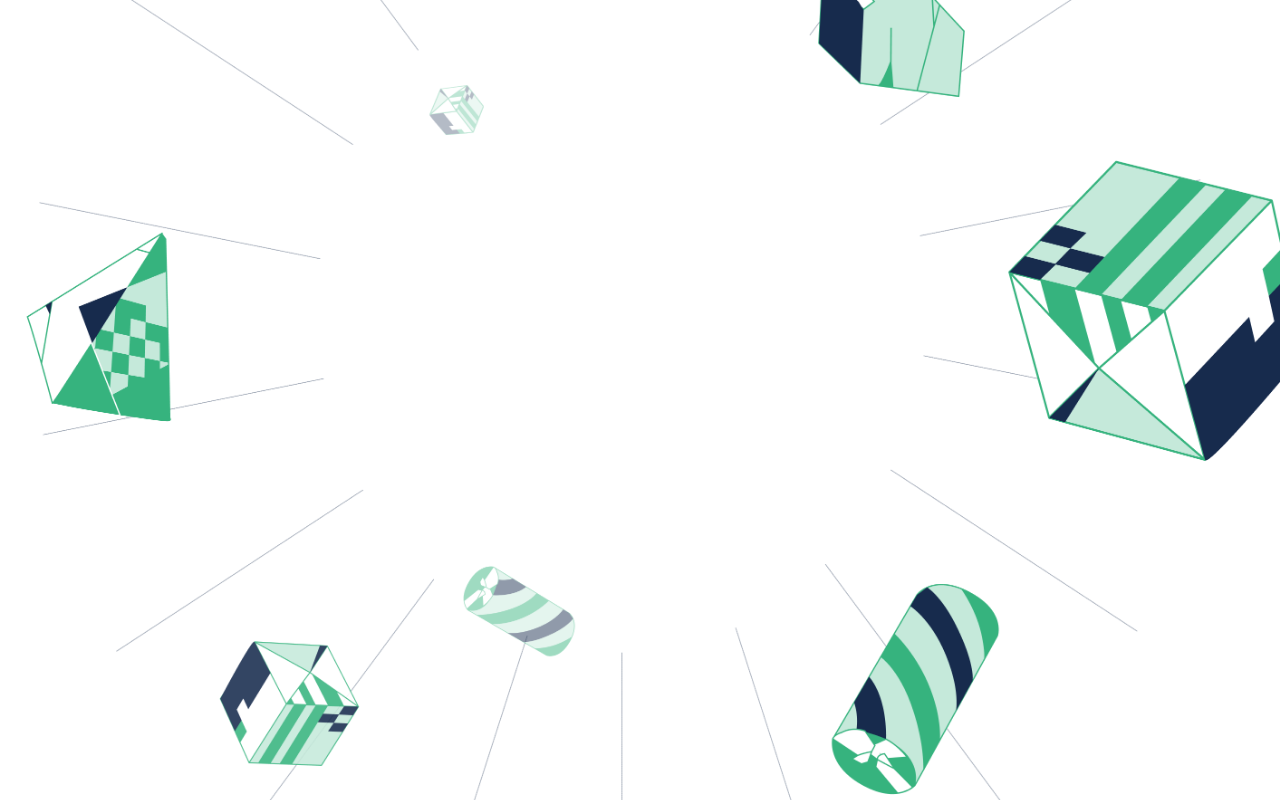
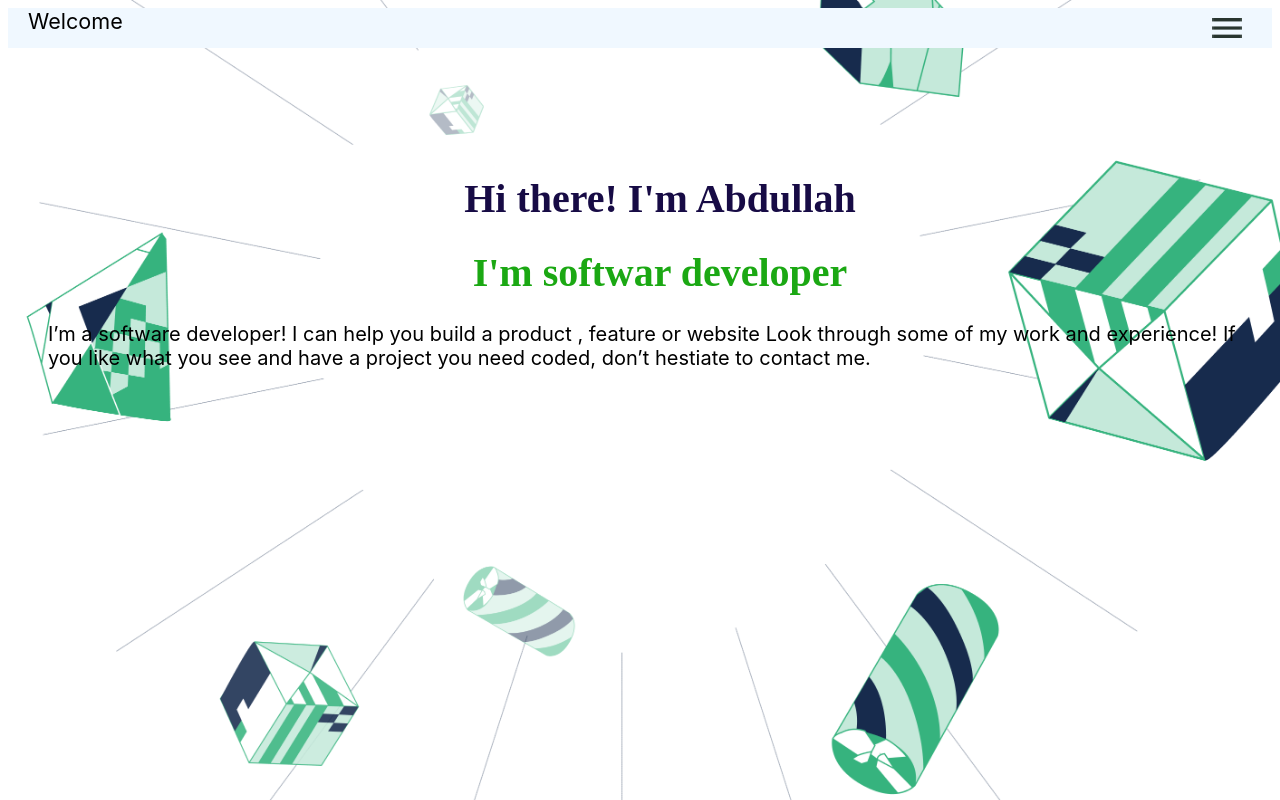
Before and after one commit to OnlyUnknown/portfolio-mobile-first, a plain HTML site: page The-page.html in a window 1280 px wide. Drawn offline with Linux system fonts and the light colour scheme.

Commit message:
Addedm Navbar

```diff
--- a/Style.css
+++ b/Style.css
@@ -2,3 +2,58 @@ body {
     background-image:url(Header-pic.png) ;
     background-size: cover;
 }
+.container {
+
+}
+header{
+
+    background-color: aliceblue;
+
+    height: 40px;
+
+}
+.navbar  {
+   font-size: large;
+
+}
+.logo{
+    font-family: 'inter';
+    font-style: normal;
+    font: bold;
+    padding-left: 20px;
+    font-size: larger;
+}
+.union {
+    float: right;
+    width: 40px;
+    height: 40px;
+    padding-top: 10px;
+    padding-right: 20px;
+}
+.union img {
+    width: 30px;
+
+}
+.title {
+    padding-top: 100px;
+    padding-left: 40px;
+    font-size: large;
+    text-align: center;
+}
+.title h1 {
+
+}
+.title .name{
+    color: rgb(23, 11, 69);
+    font-size: 40px;
+}
+.job {
+    color: rgb(27, 168, 19);
+    font-size: 40px;
+}
+.content{
+    padding-left: 40px;
+    font-size: 20px;
+    font-family: 'inter';
+    font-style: normal;
+}
--- a/The-page.html
+++ b/The-page.html
@@ -8,6 +8,34 @@
     <link rel="stylesheet" href="Style.css">
 </head>
 <body>
+    <div class="container">
+            <header class="navbar">
+                <div>
+
+            <a class="logo" >Welcome</a>
+            <a class="union" href="#" ><img src="Union.png"></a>
+        </div>
+            <div class="uninon">
+
+            </div>
+
+        </header>
+
+    </div>
+    <div class="title">
+        <h1 class="name">
+            Hi there! I'm Abdullah
+        </h1>
+        <h1 class="job">
+            I'm softwar developer
+        </h1>
+    </div>
+    <div class="content">
+        <p>
+            I’m a software developer! I can help you build a product , feature or website Look through some of my work and experience! If you like what you see and have a project you need coded, don’t hestiate to contact me.
+        </p>
+    </div>
+
 
 </body>
 </html>
```
Also changed, not shown: Union.png (added).
